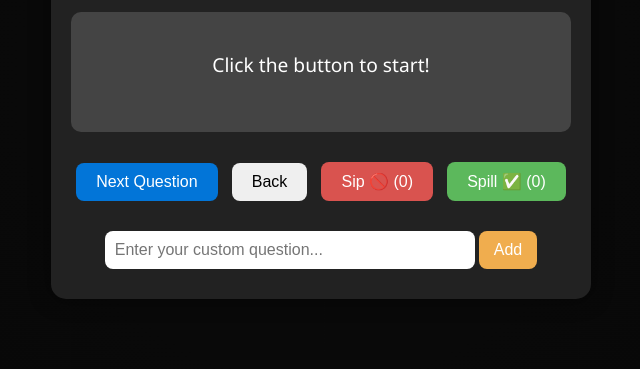
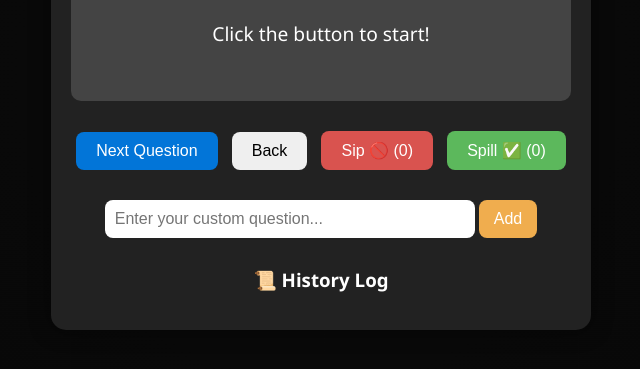
Before and after one commit to jefee0101/SipOrSpill, a website: page index.html in a window 1280 px wide. Shown: the part 321-690 px from the top of the page, without its empty margins (319-959 px from the left). Drawn offline with Linux system fonts and the light colour scheme.

Commit message:
Update index.html

```diff
--- a/index.html
+++ b/index.html
@@ -35,6 +35,11 @@
       <button onclick="addCustomQuestion()">Add</button>
     </div>
 
+    <div class="history">
+      <h3>📜 History Log</h3>
+      <ul id="historyList"></ul>
+    </div>
+
     <audio id="sipSound" src="https://www.soundjay.com/button/beep-07.mp3"></audio>
     <audio id="spillSound" src="https://www.soundjay.com/button/beep-10.mp3"></audio>
   </div>
```
